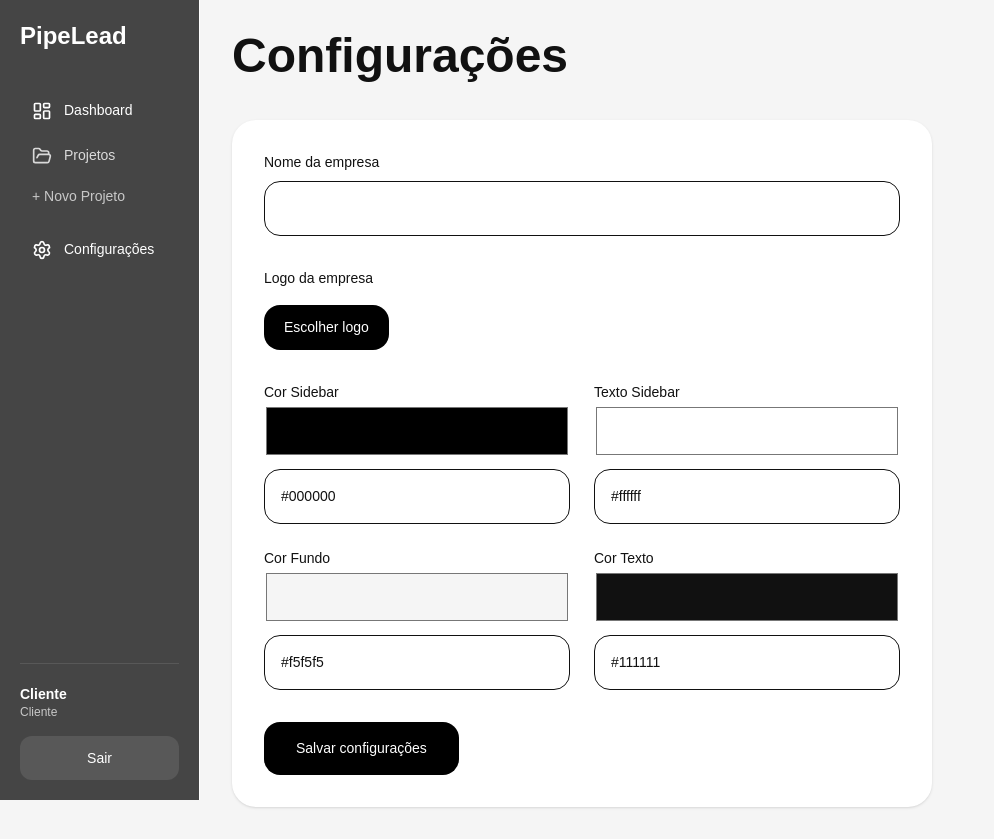
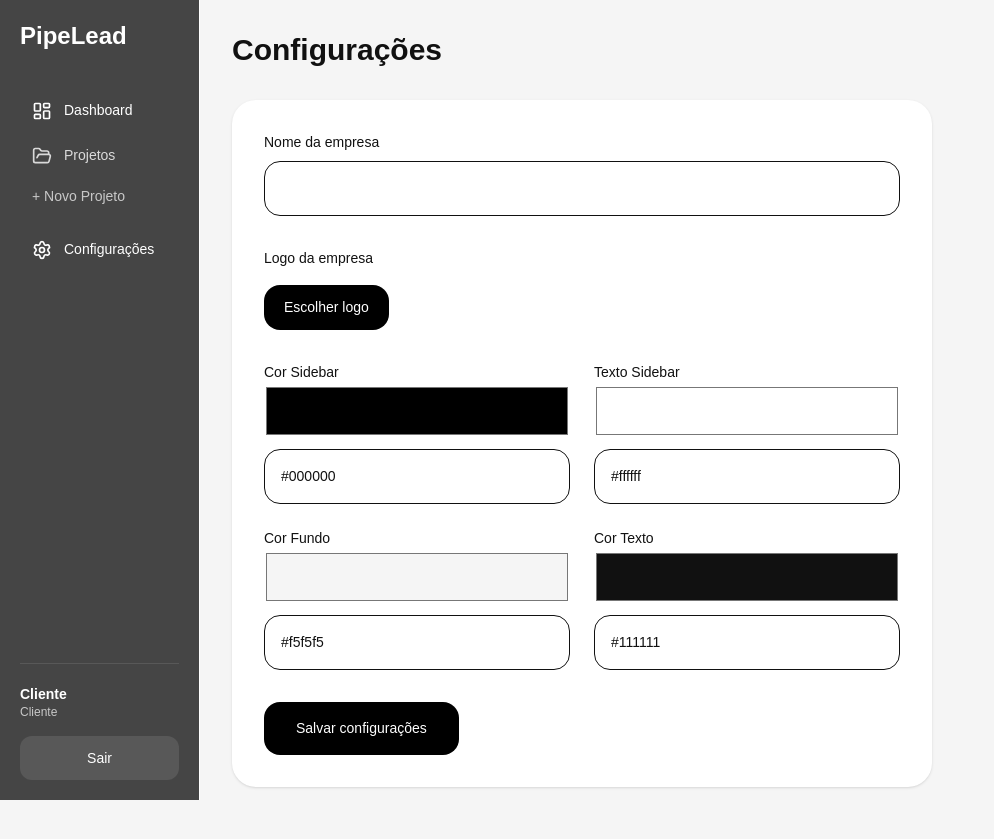
Before and after one commit to avaleadoficial/pipelead2, a Next.js app: page /configuracoes in a window 1280 px wide. Shown: the whole page, without its empty margins (0-994 px from the left). Built offline with nearby package versions, Linux system fonts and the light colour scheme.

Commit message:
Update page.tsx

```diff
--- a/app/configuracoes/page.tsx
+++ b/app/configuracoes/page.tsx
@@ -179,7 +179,7 @@ export default function ConfiguracoesPage() {
   "
 >
 
-        <h1 className="text-5xl font-bold mb-10">
+        <h1 className="text-3xl font-bold mb-8">
           Configurações
         </h1>
 
```
